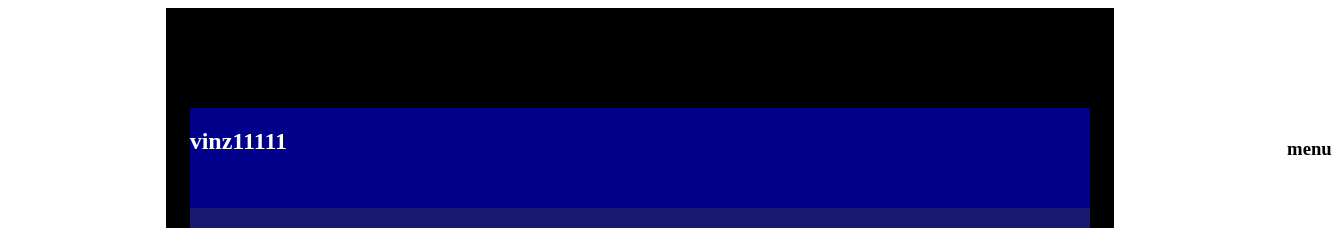
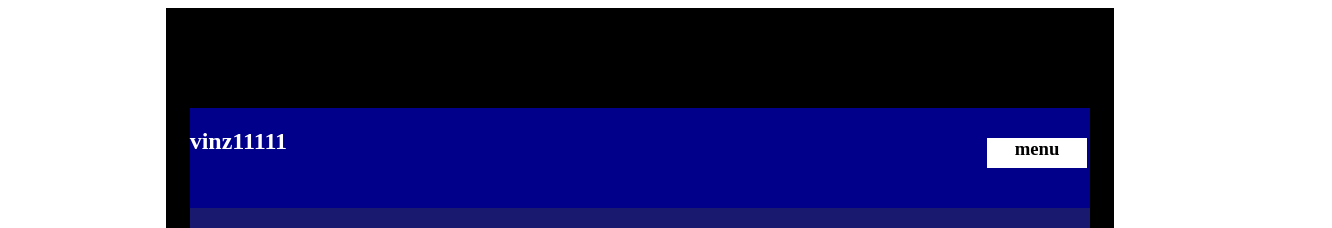
Before and after one commit to pamgpang/pangpang212, a plain HTML site: page index.html in a window 1280 px wide. Shown: the top 228 px of the page, 1332 px wide, since content can reach past the window. Drawn offline with Linux system fonts and the light colour scheme.

Commit message:
Update nilai.css

```diff
--- a/nilai.css
+++ b/nilai.css
@@ -32,7 +32,7 @@ h2{
     width: 100px;
     height: 30px;
     background-color:white;
-    margin-left: 1000px;
+    margin-left: 700px;
     margin-top: 30px;
 
 }
```
